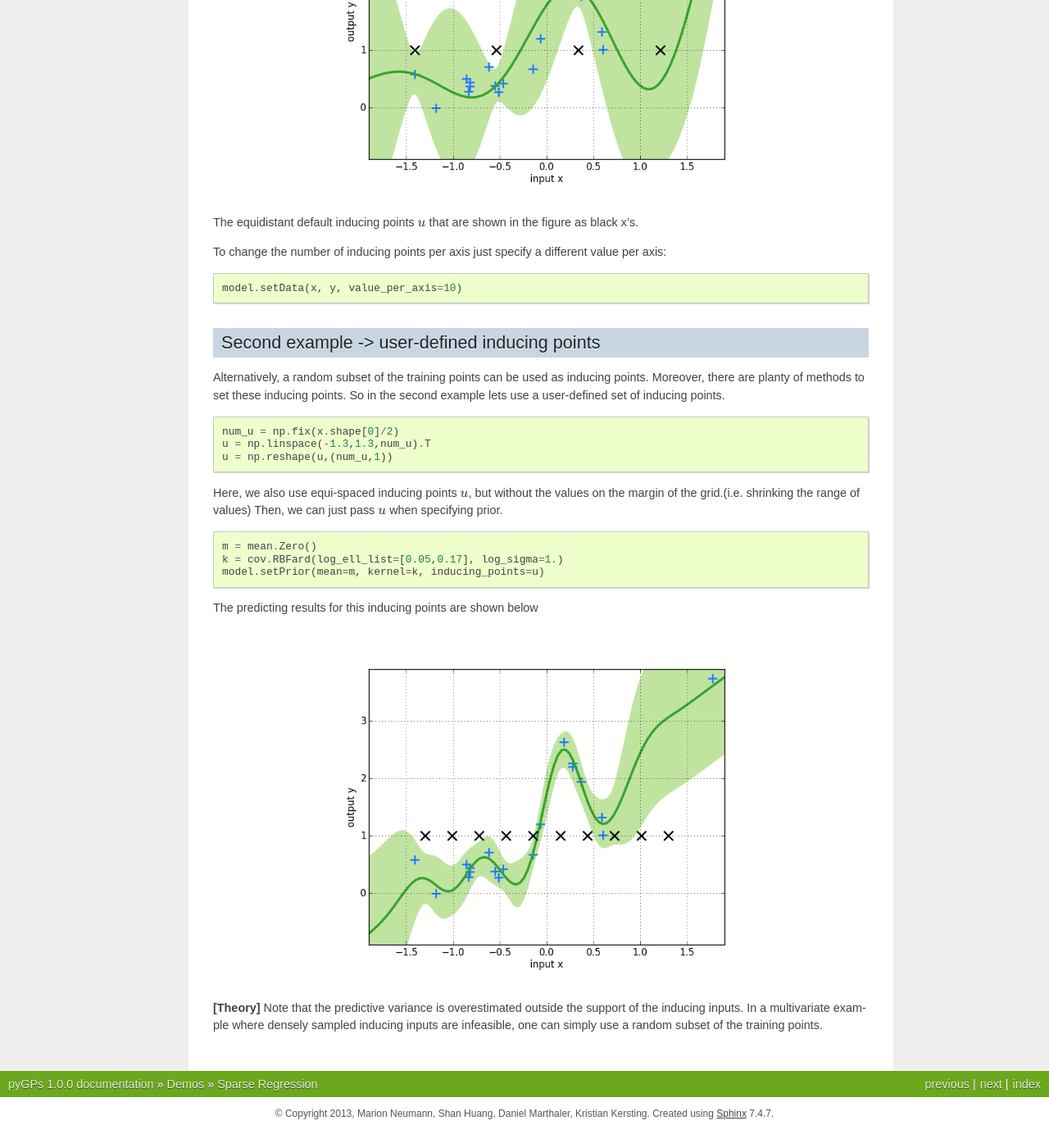
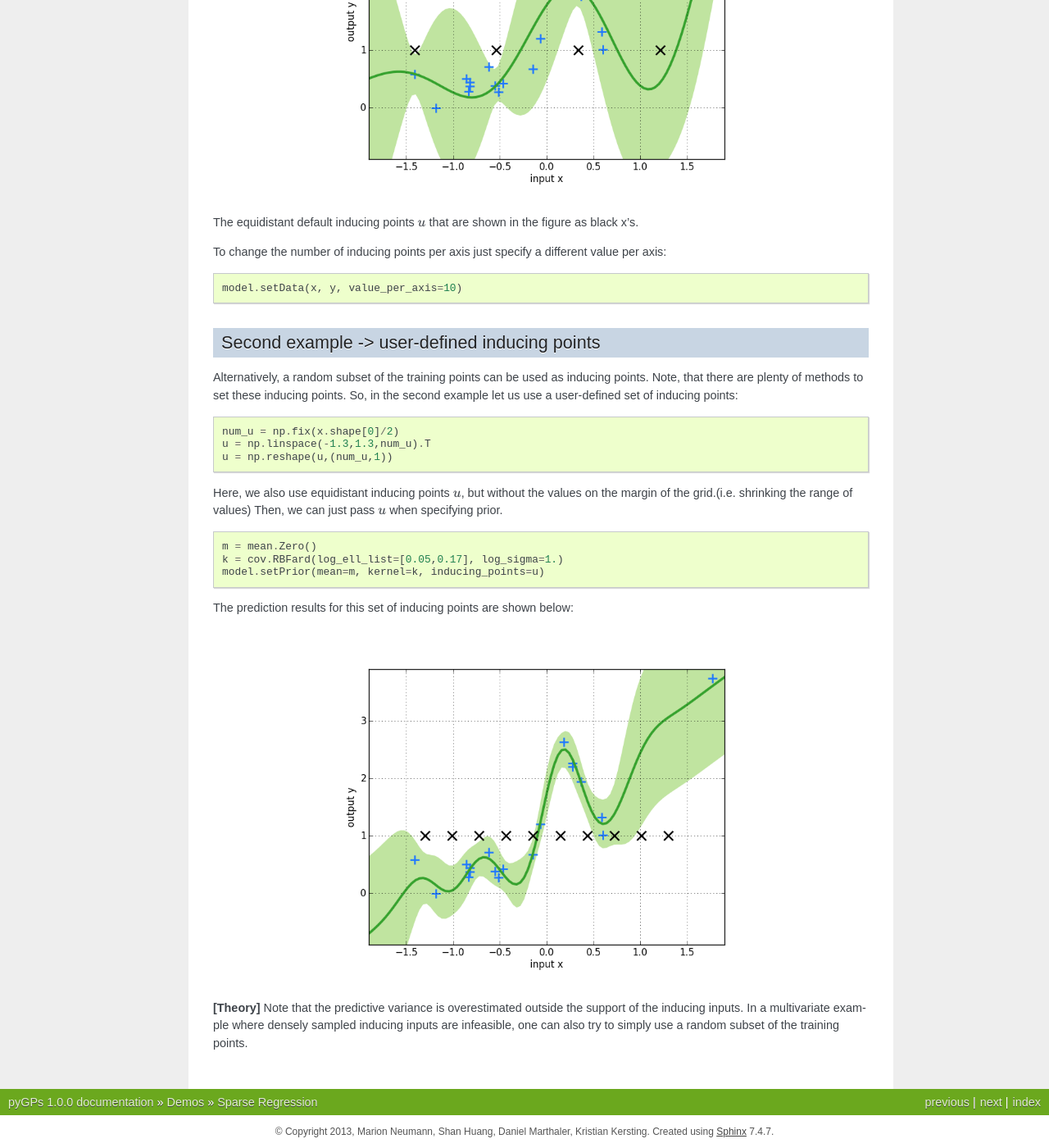
Before and after one commit to marionmari/pyGPs, a Sphinx documentation site: the page built from doc/source/GPR_FITC.rst, in a window 1280 px wide and 1400 px high, scrolled down 992 px. Shown: the whole window at 82% size. Built offline with Sphinx 7.4.7, drawn with Linux system fonts in a browser that asks for light colours; formulas are drawn with MathJax 3; before the commit the page ends 2370 px from its top, so only the background shows below that.

Commit message:
editing documentation up to Sparse Regression (inc) ctd

```diff
--- a/doc/source/GPR_FITC.rst
+++ b/doc/source/GPR_FITC.rst
@@ -50,20 +50,20 @@ To change the number of inducing points per axis just specify a different value
 Second example -> user-defined inducing points
 -----------------------------
 
-Alternatively, a random subset of the training points can be used as inducing points. Moreover, there are planty of methods to set these inducing points.
-So in the second example lets use a user-defined set of inducing points. ::
+Alternatively, a random subset of the training points can be used as inducing points. Note, that there are plenty of methods to set these inducing points.
+So, in the second example let us use a user-defined set of inducing points: ::
 
 	num_u = np.fix(x.shape[0]/2)
 	u = np.linspace(-1.3,1.3,num_u).T
 	u = np.reshape(u,(num_u,1))
 
-Here, we also use equi-spaced inducing points :math:`u`, but without the values on the margin of the grid.(i.e. shrinking the range of values) Then, we can just pass :math:`u` when specifying prior. ::
+Here, we also use equidistant inducing points :math:`u`, but without the values on the margin of the grid.(i.e. shrinking the range of values) Then, we can just pass :math:`u` when specifying prior. ::
 
 	m = mean.Zero()
 	k = cov.RBFard(log_ell_list=[0.05,0.17], log_sigma=1.)
 	model.setPrior(mean=m, kernel=k, inducing_points=u)
 
-The predicting results for this inducing points are shown below
+The prediction results for this set of inducing points are shown below:
 
 .. figure:: _images/d3_2.png
    :height: 600 px
@@ -73,4 +73,5 @@ The predicting results for this inducing points are shown below
 
 **[Theory]**
 Note that the predictive variance is
-overestimated outside the support of the inducing inputs. In a multivariate example where densely sampled inducing inputs are infeasible, one can simply use a random subset of the training points.
+overestimated outside the support of the inducing inputs. In a multivariate example where densely sampled inducing inputs are infeasible, one can
+also try to simply use a random subset of the training points.
```
Also changed, not shown: 4 other files.
